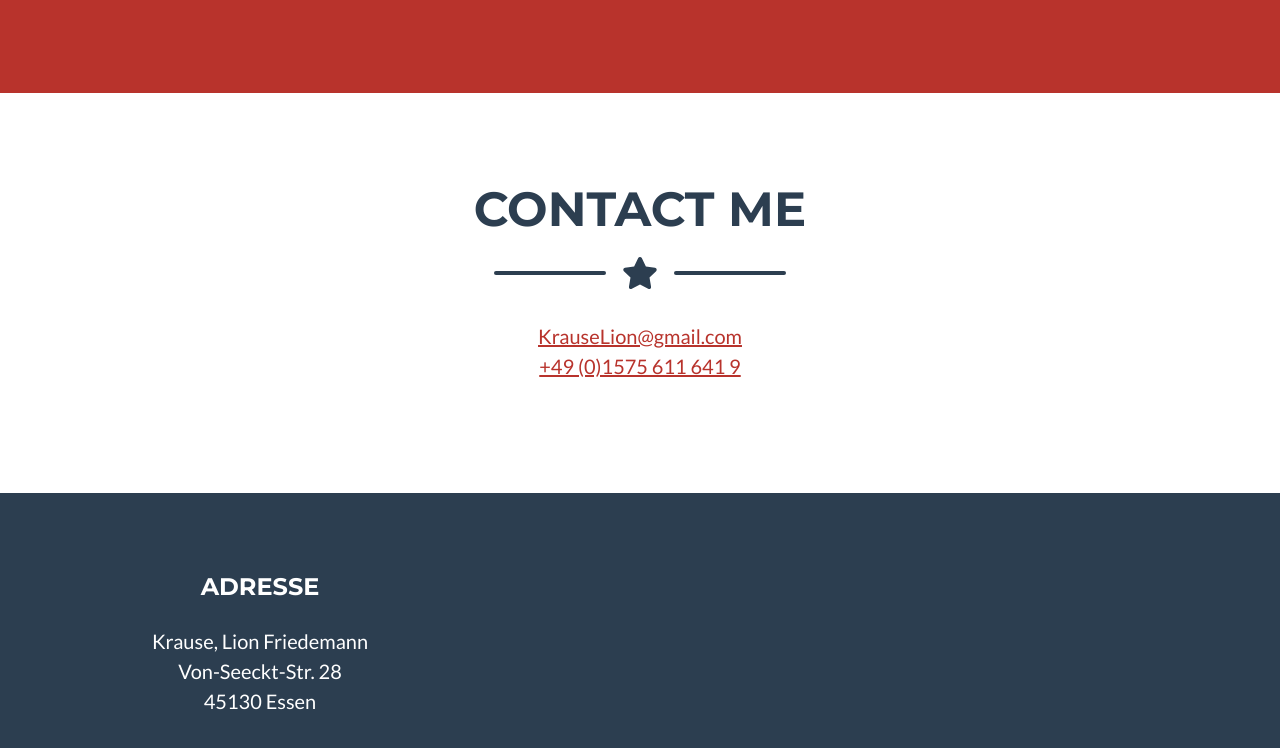
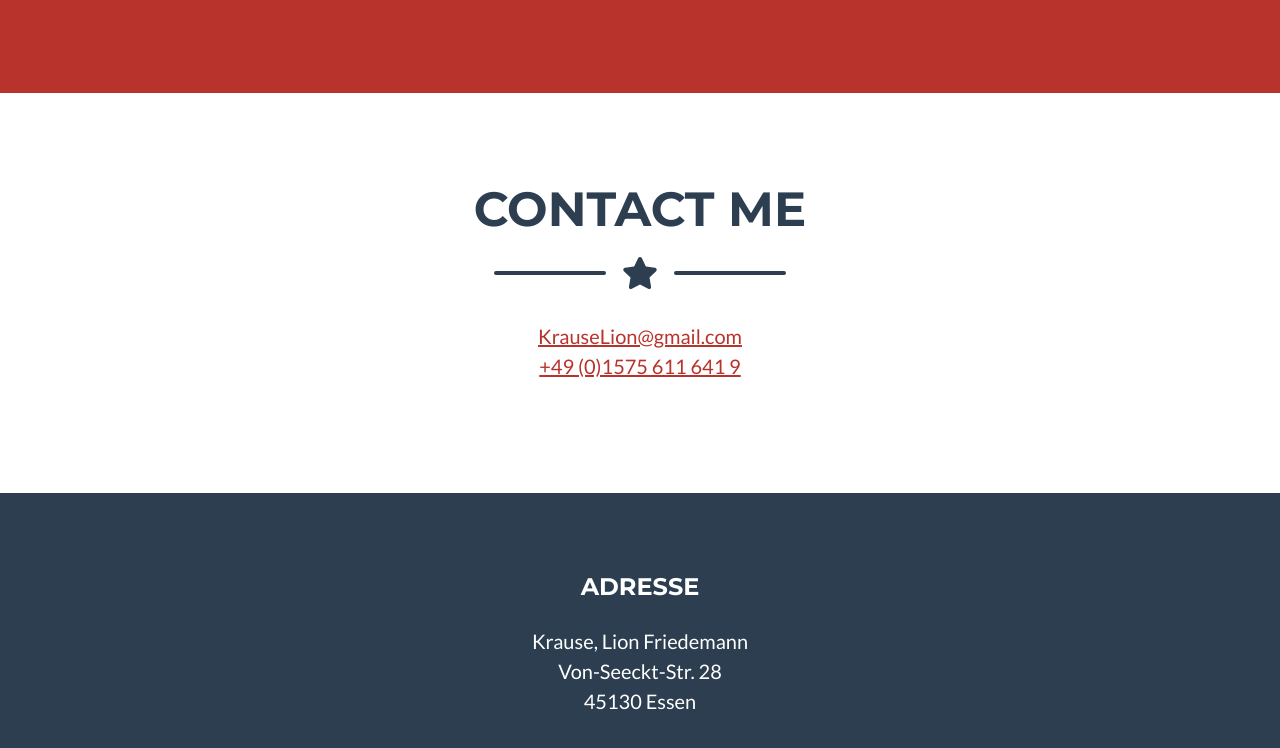
Before and after one commit to LFKrause/LFKrause.github.io, a plain HTML site: page index.html in a window 1280 px wide. Shown: the part 3561-4309 px from the top of the page. Drawn offline with nearby package versions, Linux system fonts and the light colour scheme.

Commit message:
Update index.html

```diff
--- a/index.html
+++ b/index.html
@@ -715,6 +715,8 @@
             <div class="row">
                 <!-- Footer Location-->
                 <div class="col-lg-4 mb-5 mb-lg-0">
+                </div>
+                <div class="col-lg-4 mb-5 mb-lg-0">
                     <h4 class="text-uppercase mb-4">Adresse</h4>
                     <p class="lead mb-0">
                         Krause, Lion Friedemann
```
Lines whose indentation alone changed are shown as unchanged.
